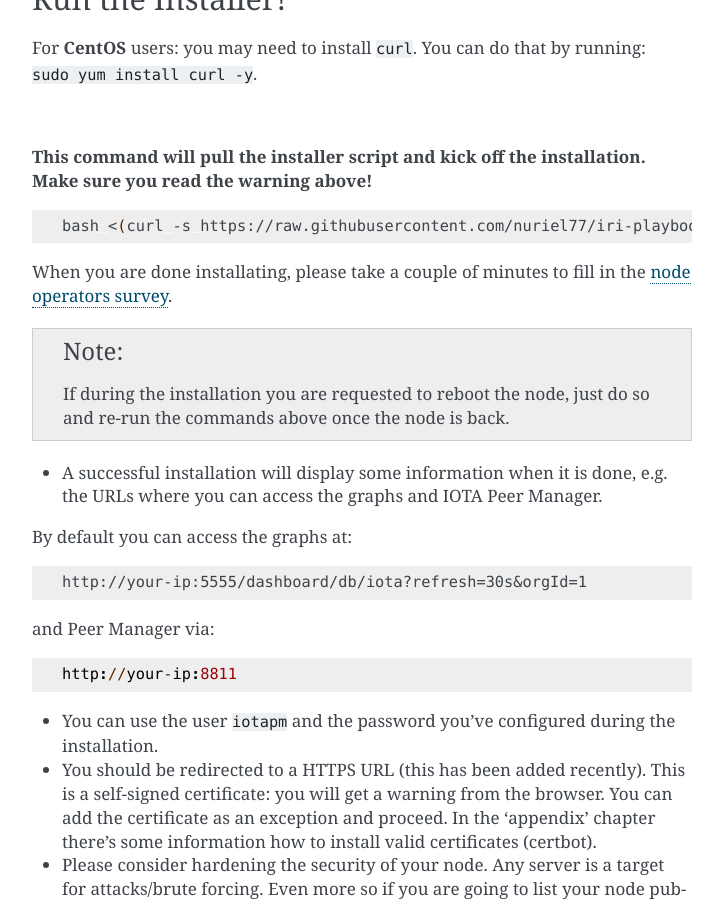
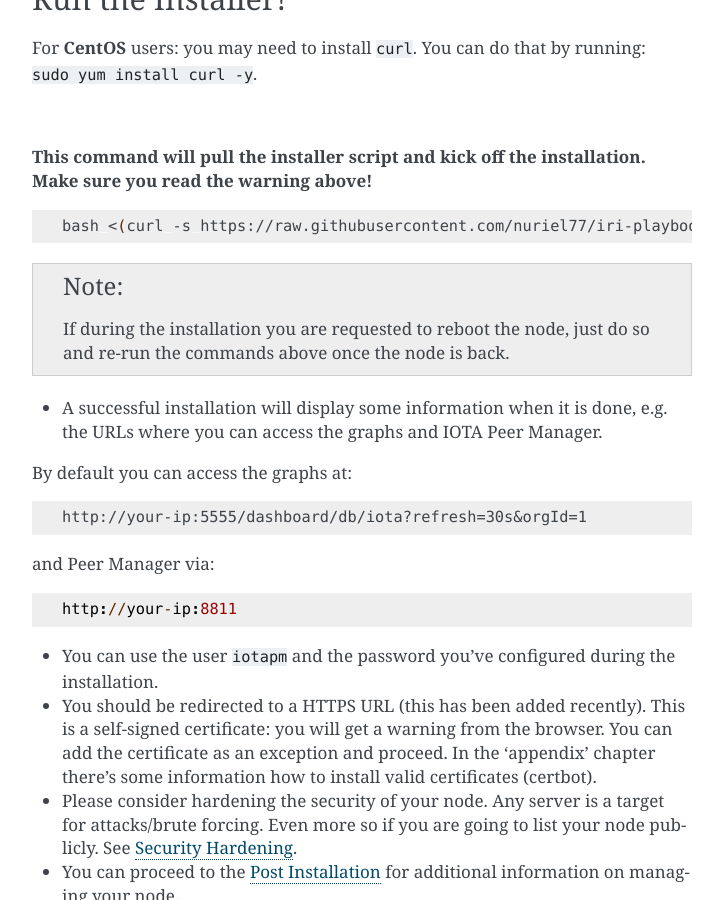
Before and after one commit to nuriel77/iri-playbook, a Sphinx documentation site: the page built from docs/getting-started-quickly.rst, in a window 1280 px wide and 900 px high, scrolled down 448 px. Shown: the whole window, without its empty margins (388-1111 px from the left). Built offline with Sphinx 7.4.7, drawn with Linux system fonts in a browser that asks for light colours.

Commit message:
Updated doc

```diff
--- a/docs/getting-started-quickly.rst
+++ b/docs/getting-started-quickly.rst
@@ -27,9 +27,6 @@ For **CentOS** users: you may need to install ``curl``. You can do that by runni
 .. code:: bash
 
    bash <(curl -s https://raw.githubusercontent.com/nuriel77/iri-playbook/master/fullnode_install.sh)
-
-
-When you are done installating, please take a couple of minutes to fill in the `node operators survey <https://goo.gl/forms/EBRhsGLho1o39bEb2>`_.
 
 
 .. note::
```
